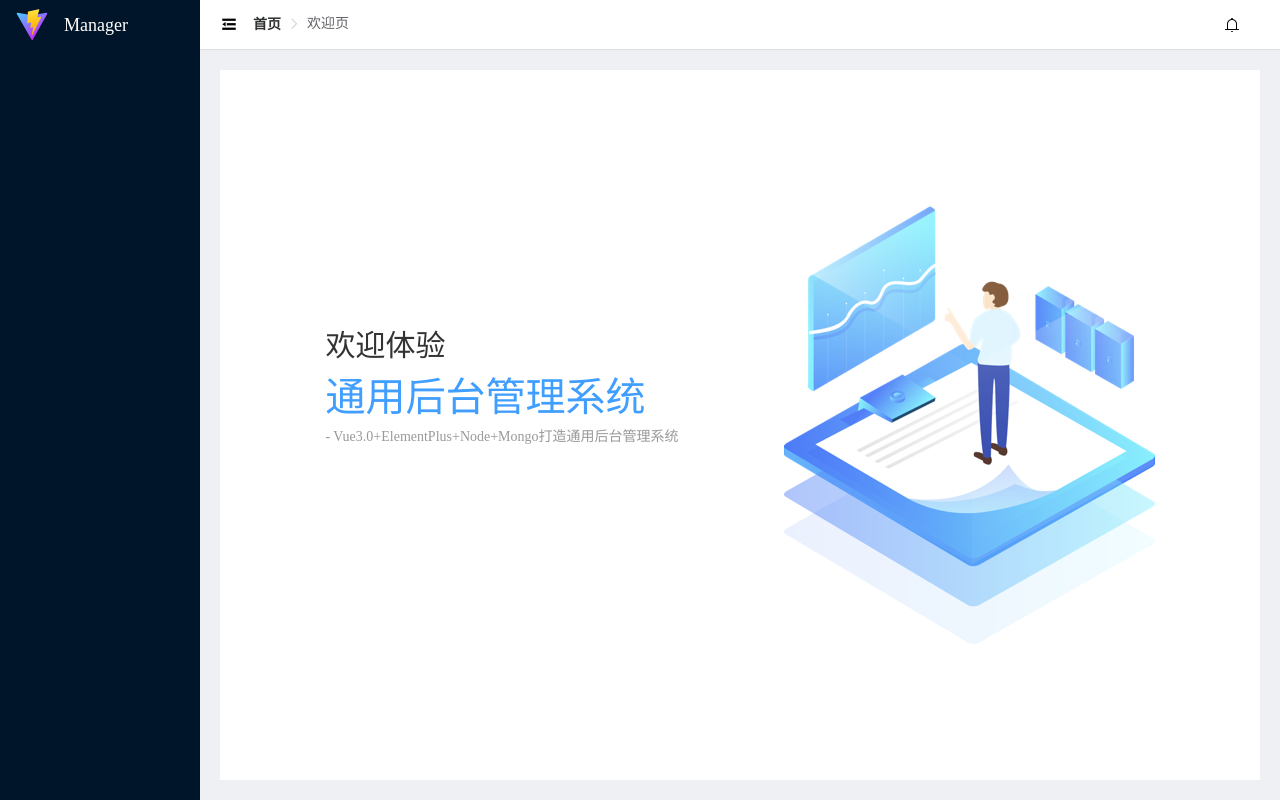
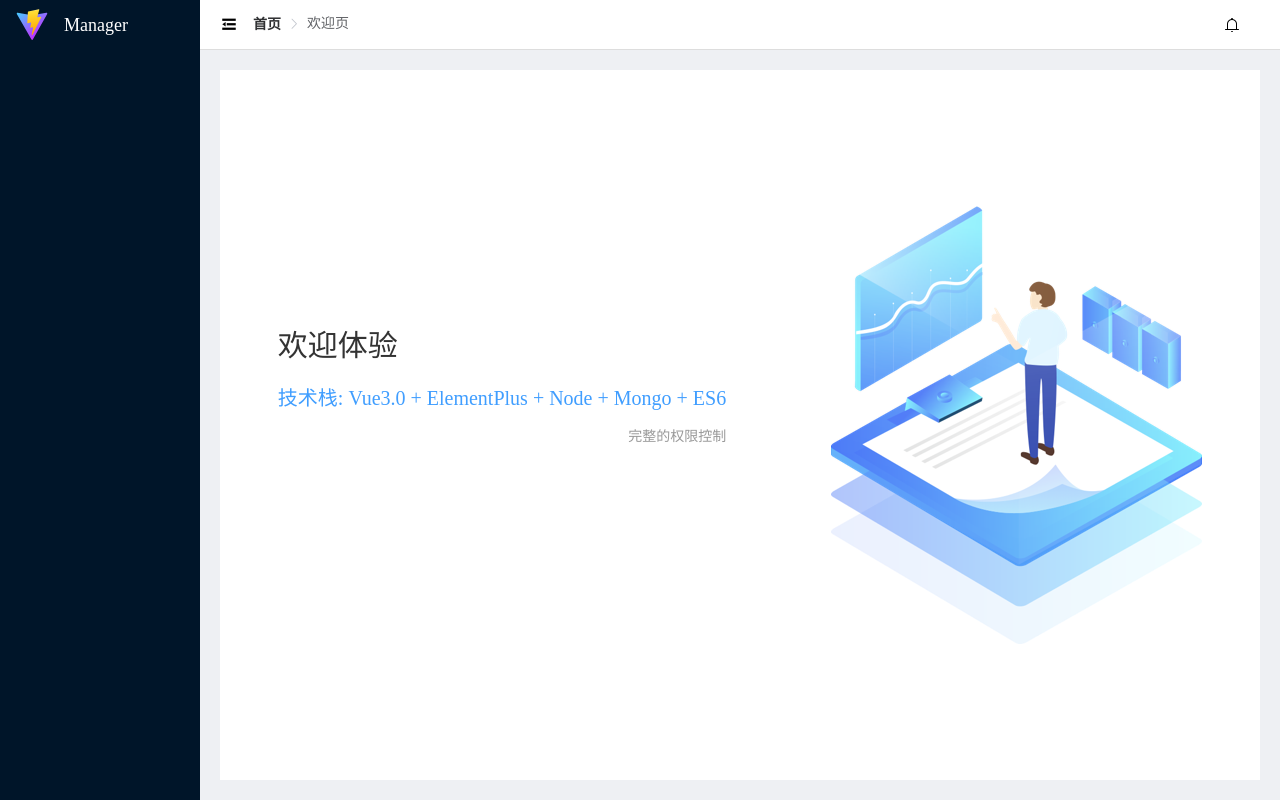
Before and after one commit to lnden/web-admin, a Vue app: page /login#/welcome in a window 1280 px wide. Built offline with nearby package versions, Linux system fonts and the light colour scheme; no server answers.

Commit message:
fix: build release

```diff
--- a/src/config/index.js
+++ b/src/config/index.js
@@ -13,15 +13,15 @@
      baseURL: '/api',
      mockURL: 'http://mock.pactera.xyz/mock/616646c2815a76477d287040/admin'
    },
-   prod: {
-     baseURL: '/',
-     mockURL: ''
+   production: {
+     baseURL: 'http://www.pactera.xyz/api',
+     mockURL: '',
    }
  }
 
  export default {
    env,
-   mock: true,
+   mock: false,
    namespace: 'manager',
    ...EnvConf[env]
  }
--- a/src/router/index.js
+++ b/src/router/index.js
@@ -93,7 +93,11 @@ const router = createRouter({
   routes
 })
 
-await loadAsyncRoutes()
+// hank vite build error, add a layer of function wrapping
+async function init() {
+  await loadAsyncRoutes()
+}
+init();
 
 /**
  * @description 判断当前地址是否可以访问
--- a/src/views/Welcome.vue
+++ b/src/views/Welcome.vue
@@ -2,8 +2,8 @@
   <div class="welcome-wrapper">
     <div class="content">
       <div class="sub-title">欢迎体验</div>
-      <div class="title">通用后台管理系统</div>
-      <div class="desc">- Vue3.0+ElementPlus+Node+Mongo打造通用后台管理系统</div>
+      <div class="title">技术栈: Vue3.0 + ElementPlus + Node + Mongo + ES6</div>
+      <div class="desc">完整的权限控制</div>
     </div>
     <div class="img"></div>
   </div>
@@ -37,7 +37,7 @@
         color: #333333;
       }
       .title {
-        font-size: 40px;
+        font-size: 20px;
         line-height: 62px;
         color: #409eff;
       }
```
